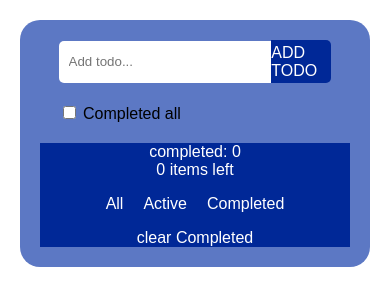
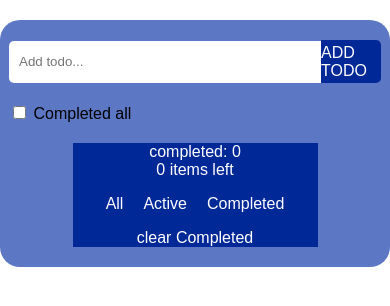
Before and after one commit to AnZoro1/ToDo, a React (Vite) app: page / in a window 390 px wide. Shown: the top 306 px of the page. Built offline with nearby package versions, Linux system fonts and the light colour scheme; the HTML template or start-up script is replaced by a standard one; a web font is replaced by a local one.

Commit message:
добавил медиа запросы

```diff
--- a/src/modules/Todo/Todo.module.scss
+++ b/src/modules/Todo/Todo.module.scss
@@ -6,12 +6,8 @@
     border-radius: 5px;
     margin-bottom: 5px;
     color: #FFF;
-    padding: 10px; // Добавлено для улучшения внешнего вида на малых экранах
+    padding: 10px;
 
-    @media (max-width: 480px) {
-        flex-direction: column;
-        align-items: flex-start;
-    }
 
     .todoContainer {
         display: flex;
@@ -31,7 +27,7 @@
             cursor: pointer;
             user-select: none;
             position: relative;
-            padding-left: 35px; // Отступ для кастомного чекбокса
+            padding-left: 35px;
 
             .todo {
                 margin-top: 7px;
--- a/src/modules/TodoList/TodoList.module.scss
+++ b/src/modules/TodoList/TodoList.module.scss
@@ -64,11 +64,11 @@
                         outline: none;
 
                         @media (max-width: 768px) {
-                            width: 60%;
+                            width: 300px;
                         }
 
                         @media (max-width: 480px) {
-                            width: 100%;
+                            width: 300px;
                         }
                     }
 
@@ -83,10 +83,6 @@
                         border-top-right-radius: 5px;
                         border-bottom-right-radius: 5px;
                         cursor: pointer;
-
-                        @media (max-width: 480px) {
-                            width: 30%;
-                        }
                     }
 
                     .addTodo:hover {
@@ -125,6 +121,14 @@
                 flex-direction: column;
                 gap: 10px;
                 height: auto;
+                width: 100%;
+            }
+
+            @media (max-width: 770px) {
+                flex-direction: column;
+                gap: 10px;
+                height: auto;
+                width: 70%;
             }
 
             .completedTodo {
--- a/src/modules/UpdatedTodo/UpdatedTodo.module.scss
+++ b/src/modules/UpdatedTodo/UpdatedTodo.module.scss
@@ -1,4 +1,4 @@
-.mainConteiner {
+.mainContainer {
     display: flex;
     height: 40px;
     width: 100%;
--- a/src/modules/UpdatedTodo/UpdatedTodo.tsx
+++ b/src/modules/UpdatedTodo/UpdatedTodo.tsx
@@ -28,7 +28,7 @@ const UpdatedTodo: React.FC<todoI> = ({ todo, id, setTodos, setMutation }) => {
 
 
     return (
-        <div className={styles.mainConteiner}>
+        <div className={styles.mainContainer}>
             <input
                 type="text"
                 value={mutationTodo}
```
